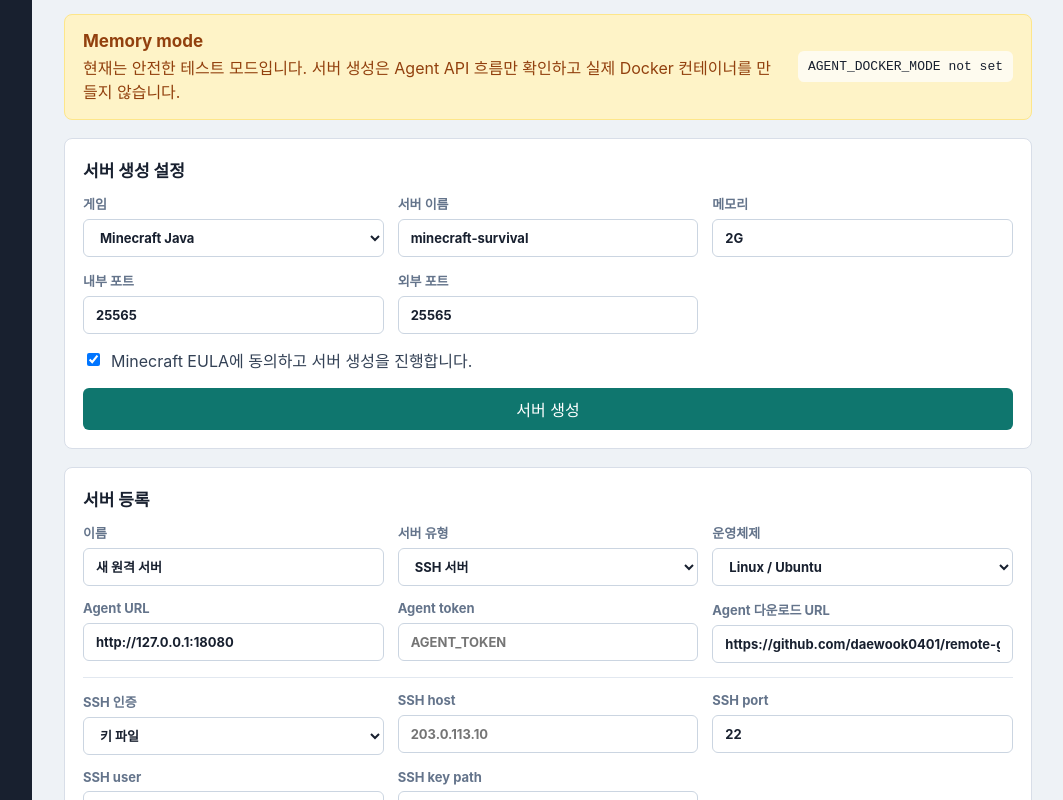
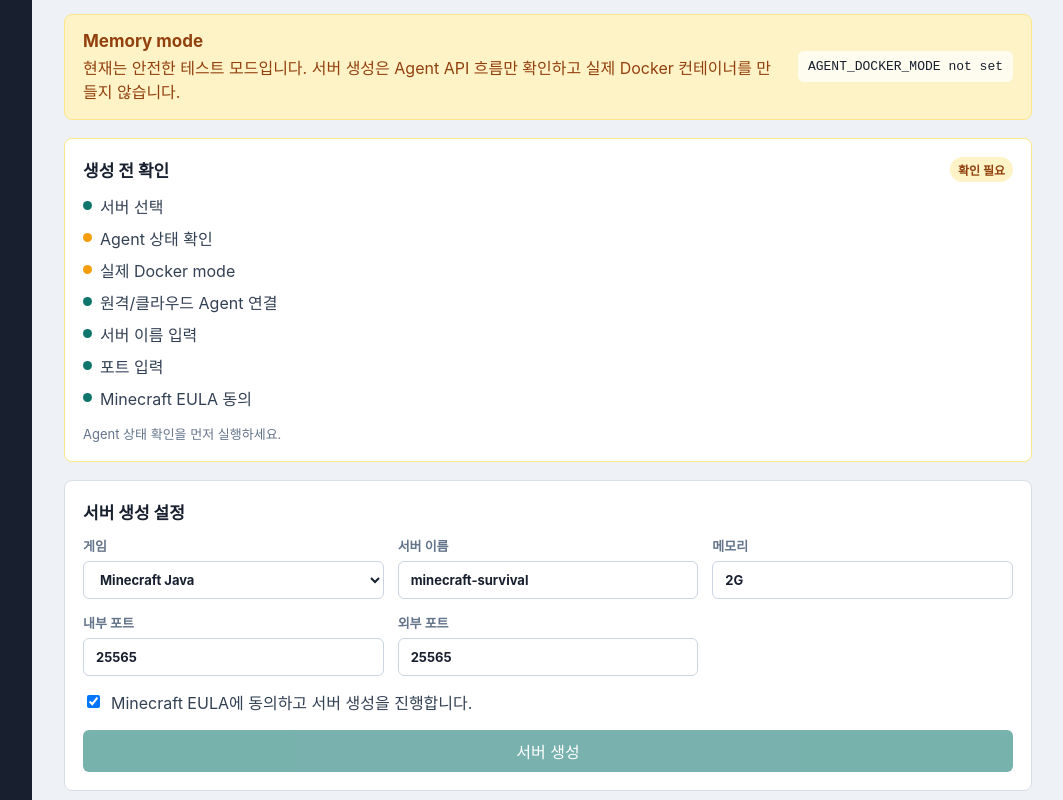
Before and after one commit to daewook0401/remote-game-server-app, a React (Vite) app in the folder apps/desktop/: page / in a window 1280 px wide. Shown: the part 540-1340 px from the top of the page, without its empty margins (216-1279 px from the left). Built offline with nearby package versions, Linux system fonts and the light colour scheme.

Commit message:
feat: prepare remote minecraft creation flow

```diff
--- a/apps/desktop/src/components/ContainerTable.tsx
+++ b/apps/desktop/src/components/ContainerTable.tsx
@@ -30,13 +30,14 @@ export function ContainerTable({
             <th>이미지</th>
             <th>상태</th>
             <th>포트</th>
+            <th>인스턴스</th>
             <th>작업</th>
           </tr>
         </thead>
         <tbody>
           {containers.length === 0 ? (
             <tr>
-              <td colSpan={5}>생성된 컨테이너가 없습니다.</td>
+              <td colSpan={6}>생성된 컨테이너가 없습니다.</td>
             </tr>
           ) : (
             containers.map((container) => (
@@ -45,6 +46,7 @@ export function ContainerTable({
                 <td>{container.image || "-"}</td>
                 <td>{container.status}</td>
                 <td>{container.port || "-"}</td>
+                <td>{container.instanceId || "-"}</td>
                 <td>
                   <div className="tableActions">
                     <button
--- a/apps/desktop/src/components/ServerCard.tsx
+++ b/apps/desktop/src/components/ServerCard.tsx
@@ -3,6 +3,7 @@ import type { ManagedServer } from "../types/server";
 interface ServerCardProps {
   isSelected: boolean;
   onCheck: (serverId: string) => void;
+  onDelete: (serverId: string) => void;
   onSelect: (serverId: string) => void;
   server: ManagedServer;
 }
@@ -13,7 +14,7 @@ const statusLabels: Record<ManagedServer["status"], string> = {
   offline: "오프라인"
 };
 
-export function ServerCard({ isSelected, onCheck, onSelect, server }: ServerCardProps) {
+export function ServerCard({ isSelected, onCheck, onDelete, onSelect, server }: ServerCardProps) {
   return (
     <article className={isSelected ? "panel serverCard selected" : "panel serverCard"}>
       <div className="panelHeader">
@@ -57,6 +58,9 @@ export function ServerCard({ isSelected, onCheck, onSelect, server }: ServerCard
         <button className="primaryButton compactButton" onClick={() => onCheck(server.id)} type="button">
           Agent 확인
         </button>
+        <button className="smallButton danger" onClick={() => onDelete(server.id)} type="button">
+          삭제
+        </button>
       </div>
     </article>
   );
--- a/apps/desktop/src/components/ServerCreatePanel.tsx
+++ b/apps/desktop/src/components/ServerCreatePanel.tsx
@@ -1,12 +1,13 @@
 import type { ServerCreateForm } from "../types/server";
 
 interface ServerCreatePanelProps {
+  disabled?: boolean;
   form: ServerCreateForm;
   onChange: (form: ServerCreateForm) => void;
   onSubmit: () => void;
 }
 
-export function ServerCreatePanel({ form, onChange, onSubmit }: ServerCreatePanelProps) {
+export function ServerCreatePanel({ disabled, form, onChange, onSubmit }: ServerCreatePanelProps) {
   function update<T extends keyof ServerCreateForm>(key: T, value: ServerCreateForm[T]) {
     onChange({ ...form, [key]: value });
   }
@@ -77,7 +78,7 @@ export function ServerCreatePanel({ form, onChange, onSubmit }: ServerCreatePane
         Minecraft EULA에 동의하고 서버 생성을 진행합니다.
       </label>
 
-      <button className="primaryButton fullWidthButton" onClick={onSubmit} type="button">
+      <button className="primaryButton fullWidthButton" disabled={disabled} onClick={onSubmit} type="button">
         서버 생성
       </button>
     </article>
--- /dev/null
+++ b/apps/desktop/src/components/ServerCreateReadinessPanel.tsx
@@ -0,0 +1,27 @@
+import type { ServerCreateReadiness } from "../types/server";
+
+interface ServerCreateReadinessPanelProps {
+  readiness: ServerCreateReadiness;
+}
+
+export function ServerCreateReadinessPanel({ readiness }: ServerCreateReadinessPanelProps) {
+  return (
+    <article className={readiness.canCreate ? "panel readinessPanel ready" : "panel readinessPanel"}>
+      <div className="panelHeader">
+        <h2>생성 전 확인</h2>
+        <span className={readiness.canCreate ? "stateBadge connected" : "stateBadge setupRequired"}>
+          {readiness.canCreate ? "준비됨" : "확인 필요"}
+        </span>
+      </div>
+      <ul className="readinessList">
+        {readiness.items.map((item) => (
+          <li key={item.label}>
+            <span className={item.ok ? "readinessDot ok" : "readinessDot"} />
+            {item.label}
+          </li>
+        ))}
+      </ul>
+      <p className="helperText">{readiness.message}</p>
+    </article>
+  );
+}
--- a/apps/desktop/src/pages/ServerManagementPage.tsx
+++ b/apps/desktop/src/pages/ServerManagementPage.tsx
@@ -3,6 +3,7 @@ import { AgentStatusPanel } from "../components/AgentStatusPanel";
 import { ContainerTable } from "../components/ContainerTable";
 import { DockerInstallGuide } from "../components/DockerInstallGuide";
 import { ServerCreatePanel } from "../components/ServerCreatePanel";
+import { ServerCreateReadinessPanel } from "../components/ServerCreateReadinessPanel";
 import { ServerCard } from "../components/ServerCard";
 import { ServerRegistrationPanel } from "../components/ServerRegistrationPanel";
 import { Topbar } from "../components/Topbar";
@@ -17,7 +18,15 @@ import { prepareRemoteAgent } from "../services/agentBootstrapClient";
 import { loadStoredServers, saveStoredServers } from "../services/serverStorage";
 import { testSSHConnection } from "../services/sshClient";
 import type { ContainerActionRequest, ContainerSummaryResponse, DockerStatusResponse } from "../types/api";
-import type { ContainerSummary, DockerIssue, ManagedServer, ServerCreateForm, ServerOsType, ServerRegistrationForm } from "../types/server";
+import type {
+  ContainerSummary,
+  DockerIssue,
+  ManagedServer,
+  ServerCreateForm,
+  ServerCreateReadiness,
+  ServerOsType,
+  ServerRegistrationForm
+} from "../types/server";
 
 type NoticeKind = "info" | "success" | "warning" | "error";
 
@@ -62,6 +71,7 @@ export function ServerManagementPage() {
   const activeAgentBaseUrl = activeServer?.agentBaseUrl;
   const activeAgentToken = activeServer?.agentToken;
   const isCliMode = dockerStatus?.mode === "cli";
+  const createReadiness = buildCreateReadiness();
 
   useEffect(() => {
     let ignore = false;
@@ -115,6 +125,12 @@ export function ServerManagementPage() {
   }
 
   async function handleCreateServer() {
+    if (!createReadiness.canCreate) {
+      setNoticeKind("error");
+      setMessage(createReadiness.message);
+      return;
+    }
+
     if (!activeServer) {
       setNoticeKind("error");
       setMessage("서버를 먼저 선택해야 합니다.");
@@ -164,6 +180,7 @@ export function ServerManagementPage() {
       }, activeAgentBaseUrl, activeAgentToken);
       upsertContainer(container);
       void refreshContainers();
+      updateServerAfterContainerCreate(activeServer.id);
       setPendingCreate(false);
       setNoticeKind(isCliMode ? "success" : "warning");
       setMessage(`${container.name} 생성 요청 성공`);
@@ -468,6 +485,64 @@ export function ServerManagementPage() {
     };
   }
 
+  function buildCreateReadiness(): ServerCreateReadiness {
+    const selectedServer = Boolean(activeServer);
+    const agentChecked = Boolean(dockerStatus?.available);
+    const dockerReady = dockerStatus?.mode === "cli";
+    const hasServerName = createForm.serverName.trim().length > 0;
+    const validPorts = createForm.internalPort > 0 && createForm.externalPort > 0;
+    const eulaAccepted = createForm.eulaAccepted;
+    const targetReady = activeServer?.targetType === "local" || activeServer?.agentStatus === "connected";
+
+    const items = [
+      { label: "서버 선택", ok: selectedServer },
+      { label: "Agent 상태 확인", ok: agentChecked },
+      { label: "실제 Docker mode", ok: dockerReady },
+      { label: "원격/클라우드 Agent 연결", ok: Boolean(targetReady) },
+      { label: "서버 이름 입력", ok: hasServerName },
+      { label: "포트 입력", ok: validPorts },
+      { label: "Minecraft EULA 동의", ok: eulaAccepted }
+    ];
+
+    const canCreate =
+      selectedServer && agentChecked && dockerReady && hasServerName && validPorts && eulaAccepted && Boolean(targetReady);
+
+    if (!selectedServer) {
+      return { canCreate: false, items, message: "서버를 먼저 선택하세요." };
+    }
+
+    if (!agentChecked) {
+      return { canCreate: false, items, message: "Agent 상태 확인을 먼저 실행하세요." };
+    }
+
+    if (!dockerReady) {
+      return { canCreate: false, items, message: "실제 Docker CLI mode가 확인되어야 Minecraft 서버를 생성할 수 있습니다." };
+    }
+
+    if (!targetReady) {
+      return { canCreate: false, items, message: "원격/클라우드 서버는 Agent 준비 또는 Agent 확인이 필요합니다." };
+    }
+
+    if (!hasServerName || !validPorts || !eulaAccepted) {
+      return { canCreate: false, items, message: "서버 이름, 포트, EULA 동의를 확인하세요." };
+    }
+
+    return { canCreate, items, message: "서버 생성을 진행할 수 있습니다." };
+  }
+
+  function updateServerAfterContainerCreate(serverId: string) {
+    setManagedServers((current) =>
+      current.map((server) =>
+        server.id === serverId
+          ? {
+              ...server,
+              lastAgentPrepareMessage: "Minecraft 생성 요청 완료"
+            }
+          : server
+      )
+    );
+  }
+
   function dockerMessage(issue: DockerIssue) {
     if (issue === "none") return "준비됨";
     if (issue === "notInstalled") return "미설치";
@@ -583,6 +658,22 @@ export function ServerManagementPage() {
     setMessage(server ? `${server.name} 선택됨. Agent 확인 후 컨테이너를 관리하세요.` : "서버 선택됨");
   }
 
+  function handleDeleteServer(serverId: string) {
+    const server = managedServers.find((item) => item.id === serverId);
+    const nextServers = managedServers.filter((item) => item.id !== serverId);
+    setManagedServers(nextServers);
+
+    if (activeServerId === serverId) {
+      const nextActiveServer = nextServers[0];
+      setActiveServerId(nextActiveServer?.id ?? "");
+      setContainers([]);
+      setDockerStatus(undefined);
+    }
+
+    setNoticeKind("success");
+    setMessage(server ? `${server.name} 삭제됨` : "서버 삭제됨");
+  }
+
   function updateServerStatus(serverId: string, status: DockerStatusResponse, isConnected: boolean) {
     setManagedServers((current) =>
       current.map((server) =>
@@ -666,7 +757,14 @@ export function ServerManagementPage() {
         </article>
       ) : null}
 
-      <ServerCreatePanel form={createForm} onChange={setCreateForm} onSubmit={handleCreateServer} />
+      <ServerCreateReadinessPanel readiness={createReadiness} />
+
+      <ServerCreatePanel
+        disabled={!createReadiness.canCreate}
+        form={createForm}
+        onChange={setCreateForm}
+        onSubmit={handleCreateServer}
+      />
 
       <ServerRegistrationPanel
         form={registrationForm}
@@ -684,6 +782,7 @@ export function ServerManagementPage() {
             isSelected={server.id === activeServerId}
             key={server.id}
             onCheck={handleCheckServer}
+            onDelete={handleDeleteServer}
             onSelect={handleSelectServer}
             server={server}
           />
--- a/apps/desktop/src/styles.css
+++ b/apps/desktop/src/styles.css
@@ -17,6 +17,11 @@ body {
 
 button {
   font: inherit;
+}
+
+button:disabled {
+  cursor: not-allowed;
+  opacity: 0.56;
 }
 
 .shell {
@@ -253,6 +258,40 @@ button {
   border-radius: 6px;
   color: #334155;
   background: #f1f5f9;
+}
+
+.readinessPanel {
+  border-color: #fde68a;
+}
+
+.readinessPanel.ready {
+  border-color: #99f6e4;
+}
+
+.readinessList {
+  display: grid;
+  gap: 8px;
+  margin: 0 0 14px;
+  padding: 0;
+  list-style: none;
+}
+
+.readinessList li {
+  display: flex;
+  align-items: center;
+  gap: 8px;
+  color: #334155;
+}
+
+.readinessDot {
+  width: 9px;
+  height: 9px;
+  border-radius: 999px;
+  background: #f59e0b;
+}
+
+.readinessDot.ok {
+  background: #0f766e;
 }
 
 .serverCard,
```
Also changed, not shown: apps/desktop/src/types/server.ts (+10 -0 lines), 2 other files (tests, documents, lock files or other folders).
